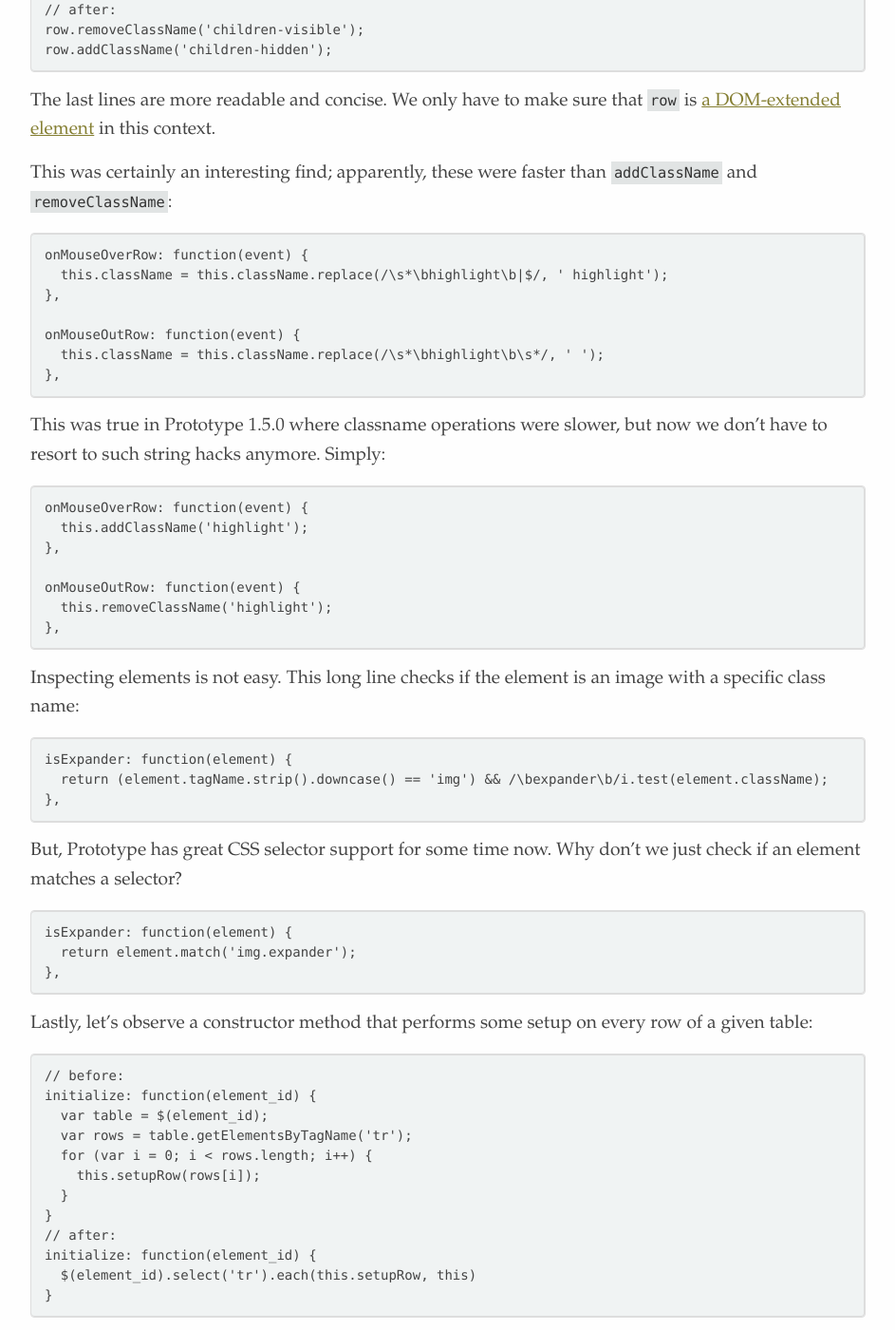
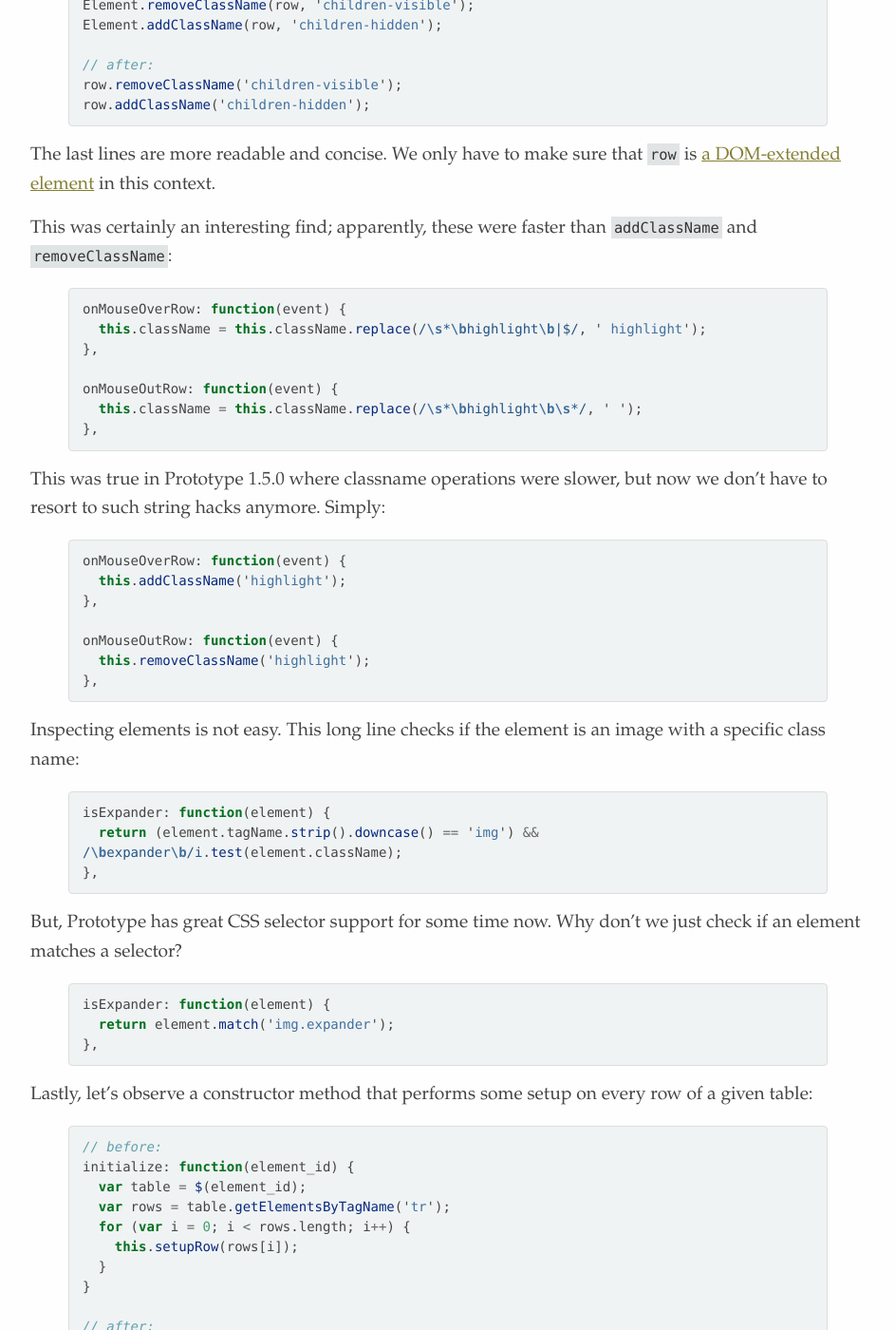
Before and after one commit to mislav/blog, a Jekyll site: the page built from js/_posts/2007-10-20-upgrading-to-prototype-1-6-real-world-examples.markdown, in a window 1280 px wide and 1400 px high, scrolled down 2705 px. Shown: the whole window at 95% size, without its empty margins (28-971 px from the left). Built offline with Jekyll 4.4.1, drawn with Linux system fonts in a browser that asks for light colours; Markdown is read by kramdown in place of the engine named in the settings; some of the changed text lies outside the part shown.

Commit message:
add syntax highlighting to some past articles

```diff
--- a/js/_posts/2007-10-20-upgrading-to-prototype-1-6-real-world-examples.markdown
+++ b/js/_posts/2007-10-20-upgrading-to-prototype-1-6-real-world-examples.markdown
@@ -16,10 +16,13 @@ Recently I have undertaken upgrading [Radiant CMS][1] JavaScripts to Prototype 1
 
 Find first element with the class `tabs` under a node referenced by `this.element`:
 
-    // before:
-    this.tab_container = document.getElementsByClassName('tabs', this.element).first();
-    // after:
-    this.tab_container = this.element.down('.tabs');
+{% highlight js %}
+// before:
+this.tab_container = document.getElementsByClassName('tabs', this.element).first();
+
+// after:
+this.tab_container = this.element.down('.tabs');
+{% endhighlight %}
 
 Some drawbacks of the original approach:
 
@@ -29,104 +32,131 @@ Some drawbacks of the original approach:
 
 In the refactored approach I used the [`Element#down`][4] method which returns the first descendant that matches the CSS selector. If I, for instance, wanted to fetch _all_ the matching elements I would have used `Element#select`:
 
-    // returns all elements under the current element matcing the selector
-    this.element.select('.tabs')
+{% highlight js %}
+// returns all elements under the current element matching the selector
+this.element.select('.tabs')
+{% endhighlight %}
 
 OK, so this was easy. Let’s skip forward a bit, right to the next snippet:
 
-    new Insertion.Bottom(
-      this.tab_container,
-      '<a class="tab" href="javascript:TabControl.controls[\''
-      + this.control_id
-      + '\'].select(\'' + tab_id + '\');">' + caption + '</a>');
+{% highlight js %}
+new Insertion.Bottom(
+  this.tab_container,
+  '<a class="tab" href="javascript:TabControl.controls[\''
+  + this.control_id
+  + '\'].select(\'' + tab_id + '\');">' + caption + '</a>');
+{% endhighlight %}
 
 Uh-oh: the `Insertion` module is a _deprecated API_. Its awesome functionality is still available–and even more improved!–but through the `Element#insert` method. There is also some ugly HTML string concatenation here; a recipe for disaster… We will use string interpolation provided by the [`Template` class][5] through `String#interpolate`:
 
-    this.tab_container.insert(
-      '<a class="tab" href="javascript:TabControl.controls[\'#{id}\'].select(\'#{tab_id}\');">#{caption}</a>'.interpolate({
-        id: this.control_id, tab_id: tab_id, caption: caption
-      })
-    );
+{% highlight js %}
+this.tab_container.insert(
+  '<a class="tab" href="javascript:TabControl.controls[\'#{id}\'].select(\'#{tab_id}\');">#{caption}</a>'.interpolate({
+    id: this.control_id, tab_id: tab_id, caption: caption
+  })
+);
+{% endhighlight %}
 
 Definitely much more readable. You’ll notice inline event handling (`href` attribute) that is in practice **bad**, but I didn’t remove it here so that this snippet remains a demonstration of string interpolation.
 
 Let’s move forward. This change may be self-descriptive to most of you:
 
-    // before:
-    divs = $$("div.tag-description");
-    $A(divs).each(function(div){ Element.show(div) });
-    // after:
-    $$("div.tag-description").invoke('show');
+{% highlight js %}
+// before:
+divs = $$("div.tag-description");
+$A(divs).each(function(div){ Element.show(div) });
+
+// after:
+$$("div.tag-description").invoke('show');
+{% endhighlight %}
 
 First of all, passing the result of `$$()` through `$A` isn’t at all necessary before iteration; why convert an Array to Array? Second, I shortened this further by recognizing a common pattern where we invoke a particular method on every item of the collection – that pattern is already encapsulated in [`Enumerable#invoke`][6]. The Enumerable mixin is truly a gem.
 
 There were also a lot of cases of getting element siblings this way; the next sibling, in particular:
 
-    var sibling = row.nextSibling;
+{% highlight js %}
+var sibling = row.nextSibling;
+{% endhighlight %}
 
 This works, but the next sibling could be whitespace (a text node), and we’re interested only in HTML elements. Let’s use [`Element#next`][7] instead:
 
-    var sibling = row.next();
+{% highlight js %}
+var sibling = row.next();
+{% endhighlight %}
 
 There are 2 benefits: the returned node is guaranteed to be an element (whitespace is skipped), and you could pass a CSS selector if you wanted.
 
 I also made a couple of stylistic changes:
 
-    // before:
-    Element.removeClassName(row, 'children-visible');
-    Element.addClassName(row, 'children-hidden');
-    // after:
-    row.removeClassName('children-visible');
-    row.addClassName('children-hidden');
+{% highlight js %}
+// before:
+Element.removeClassName(row, 'children-visible');
+Element.addClassName(row, 'children-hidden');
+
+// after:
+row.removeClassName('children-visible');
+row.addClassName('children-hidden');
+{% endhighlight %}
 
 The last lines are more readable and concise. We only have to make sure that `row` is [a DOM-extended element][8] in this context.
 
 This was certainly an interesting find; apparently, these were faster than `addClassName` and `removeClassName`:
 
-    onMouseOverRow: function(event) {
-      this.className = this.className.replace(/\s*\bhighlight\b|$/, ' highlight');
-    },
+{% highlight js %}
+onMouseOverRow: function(event) {
+  this.className = this.className.replace(/\s*\bhighlight\b|$/, ' highlight');
+},
 
-    onMouseOutRow: function(event) {
-      this.className = this.className.replace(/\s*\bhighlight\b\s*/, ' ');
-    },
+onMouseOutRow: function(event) {
+  this.className = this.className.replace(/\s*\bhighlight\b\s*/, ' ');
+},
+{% endhighlight %}
 
 This was true in Prototype 1.5.0 where classname operations were slower, but now we don’t have to resort to such string hacks anymore. Simply:
 
-    onMouseOverRow: function(event) {
-      this.addClassName('highlight');
-    },
+{% highlight js %}
+onMouseOverRow: function(event) {
+  this.addClassName('highlight');
+},
 
-    onMouseOutRow: function(event) {
-      this.removeClassName('highlight');
-    },
+onMouseOutRow: function(event) {
+  this.removeClassName('highlight');
+},
+{% endhighlight %}
 
 Inspecting elements is not easy. This long line checks if the element is an image with a specific class name:
 
-    isExpander: function(element) {
-      return (element.tagName.strip().downcase() == 'img') && /\bexpander\b/i.test(element.className);
-    },
+{% highlight js %}
+isExpander: function(element) {
+  return (element.tagName.strip().downcase() == 'img') && /\bexpander\b/i.test(element.className);
+},
+{% endhighlight %}
 
 But, Prototype has great CSS selector support for some time now. Why don’t we just check if an element matches a selector?
 
-    isExpander: function(element) {
-      return element.match('img.expander');
-    },
+{% highlight js %}
+isExpander: function(element) {
+  return element.match('img.expander');
+},
+{% endhighlight %}
 
 Lastly, let’s observe a constructor method that performs some setup on every row of a given table:
 
-    // before:
-    initialize: function(element_id) {
-      var table = $(element_id);
-      var rows = table.getElementsByTagName('tr');
-      for (var i = 0; i < rows.length; i++) {
-        this.setupRow(rows[i]);
-      }
-    }
-    // after:
-    initialize: function(element_id) {
-      $(element_id).select('tr').each(this.setupRow, this)
-    }
+{% highlight js %}
+// before:
+initialize: function(element_id) {
+  var table = $(element_id);
+  var rows = table.getElementsByTagName('tr');
+  for (var i = 0; i < rows.length; i++) {
+    this.setupRow(rows[i]);
+  }
+}
+
+// after:
+initialize: function(element_id) {
+  $(element_id).select('tr').each(this.setupRow, this)
+}
+{% endhighlight %}
 
 The change is pretty self-explanatory. One note, though: we’ve given `this` as the second argument to `each`. This is a feature new in Enumerable; it will bind the iterator function (`this.setupRow`) to that object. We call that a _context argument_. (It is an equivalent of `.each(this.setupRow.bind(this))`, in case you wondered.)
 
@@ -134,28 +164,35 @@ The change is pretty self-explanatory. One note, though: we’ve given `this` as
 
 The Event module of Prototype 1.6.0 has become pretty strong. It works around quite a number of browser bugs; most notably, context of handler execution in Internet Explorer. Now you can be sure that `this` keyword inside an event handler refers to the observing element in _all_ browsers and you don’t have to explicitly bind it anymore:
 
-    // before:
-    Event.observe(row, 'mouseover', this.onMouseOverRow.bindAsEventListener(row));
-    Event.observe(row, 'mouseout', this.onMouseOutRow.bindAsEventListener(row));
-    // after:
-    row.observe('mouseover', this.onMouseOverRow);
-    row.observe('mouseout', this.onMouseOutRow);
+{% highlight js %}
+// before:
+Event.observe(row, 'mouseover', this.onMouseOverRow.bindAsEventListener(row));
+Event.observe(row, 'mouseout', this.onMouseOutRow.bindAsEventListener(row));
+
+// after:
+row.observe('mouseover', this.onMouseOverRow);
+row.observe('mouseout', this.onMouseOutRow);
+{% endhighlight %}
 
 In this case when a mouseover/out event fires, the context of `onMouseOver/OutRow` execution will be `row`, just like in all standards-compliant browsers. Of course, you may always choose to [bind the listener to some object][9] other than `row`.
 
 Prototype extends not only DOM elements with its useful methods, _it also extends event objects_. Observe this little fragment:
 
-    onMouseClickRow: function(event) {
-      var element = Event.element(event);
-      if (this.isExpander(element)) {
-        var row = Event.findElement(event, 'tr');
-        ...
+{% highlight js %}
+onMouseClickRow: function(event) {
+  var element = Event.element(event);
+  if (this.isExpander(element)) {
+    var row = Event.findElement(event, 'tr');
+    ...
+{% endhighlight %}
 
 `Event` instance methods like [`element`][10] and [`findElement`][11] are now available straight on the event instance:
 
-    var element = event.element();
-    ...
-    var row = event.findElement('tr');
+{% highlight js %}
+var element = event.element();
+...
+var row = event.findElement('tr');
+{% endhighlight %}
 
 This is true for all listeners set up through the [`observe()`][12] method, but **not** for _inline_ event handlers; have that in mind. There is no reason to use inline event handling anymore, anyway.
 
@@ -163,30 +200,34 @@ This is true for all listeners set up through the [`observe()`][12] method, but
 
 The following snippet is a signature of old class creation in Prototype:
 
-    var SiteMap = Class.create();
-    // Inherit from RuledTable:
-    SiteMap.prototype = Object.extend({}, RuledTable.prototype);
+{% highlight js %}
+var SiteMap = Class.create();
+// Inherit from RuledTable:
+SiteMap.prototype = Object.extend({}, RuledTable.prototype);
 
-    Object.extend(SiteMap.prototype, {
+Object.extend(SiteMap.prototype, {
 
-      ruledTableInitialize: RuledTable.prototype.initialize,
+  ruledTableInitialize: RuledTable.prototype.initialize,
 
-      initialize: function(id, expanded) {
-        this.ruledTableInitialize(id);
-        this.expandedRows = expanded;
-      },
-      ...
-    });
+  initialize: function(id, expanded) {
+    this.ruledTableInitialize(id);
+    this.expandedRows = expanded;
+  },
+  ...
+});
+{% endhighlight %}
 
 This is long and tedious. First we define the `SiteMap` class, then we inherit instance methods from `RuledTable`, then define rest of the instance methods for `SiteMap` while preserving the reference to the original constructor. We can abandon those ways, however–Prototype has much better class support now:
 
-    var SiteMap = Class.create(RuledTable, {
-      initialize: function($super, id, expanded) {
-        $super(id);
-        this.expandedRows = expanded;
-      },
-      ...
-    });
+{% highlight js %}
+var SiteMap = Class.create(RuledTable, {
+  initialize: function($super, id, expanded) {
+    $super(id);
+    this.expandedRows = expanded;
+  },
+  ...
+});
+{% endhighlight %}
 
 Observe the call to the original `initialize` method through a special word `$super`. You can find documentation for this and much more in [“Defining classes and inheritance”][13], a Prototype tutorial.
 
@@ -196,27 +237,33 @@ All of the previous enhancements were purely optional–since Prototype is so mu
 
 Hash has been completely rewritten to use an internal store for all the key-value pairs. We are forcing the use of _getters and setters_ to avoid mixing hash data with its instance methods; the chance of keys colliding with Hash methods were just not acceptable anymore. This means that whenever you have to get or set a value for a key, you have to use `get()` and `set()` methods. This is how updating the `TabControl` code looked like:
 
-    // new Hash instance:
-    this.tabs = $H();
-    // old style:
-    this.tabs[tab_id] = tab;
-    var object = this.tabs[something];
-    // new style:
-    this.tabs.set(tab_id, tab);
-    var object = this.tabs.get(something);
+{% highlight js %}
+// new Hash instance:
+this.tabs = $H();
+// old style:
+this.tabs[tab_id] = tab;
+var object = this.tabs[something];
+// new style:
+this.tabs.set(tab_id, tab);
+var object = this.tabs.get(something);
+{% endhighlight %}
 
 The job was simply finding all such places and redefining the code to use `get/set`. There was also some ill-written code to remove a key defined in `id` from `this.tabs` hash:
 
-    new_tabs = $H();
-    this.tabs.each(function(pair) {
-      if (pair.key != id) new_tabs[pair.key] = pair.value;
-    });
-    this.tabs = new_tabs;
+{% highlight js %}
+new_tabs = $H();
+this.tabs.each(function(pair) {
+  if (pair.key != id) new_tabs[pair.key] = pair.value;
+});
+this.tabs = new_tabs;
+{% endhighlight %}
 
 This code was too complicated, because with the old Hash a simple `delete
 this.tabs[id]` was enough. With the new Hash this isn’t possible anymore because of the internal store. Instead, you have to use `unset`:
 
-    this.tabs.unset(id);
+{% highlight js %}
+this.tabs.unset(id);
+{% endhighlight %}
 
 ## Final notes
 
```
Also changed, not shown: _posts/2010-04-03-targeted-css.md (+18 -11 lines), _posts/2010-09-18-cuking-it-right.md (+77 -67 lines), _posts/2010-12-07-instagram-web.md (+19 -13 lines), js/_posts/2010-05-07-semicolons.markdown (+43 -25 lines), rails/_posts/2009-11-30-rails-url-regex.markdown (+6 -4 lines).
